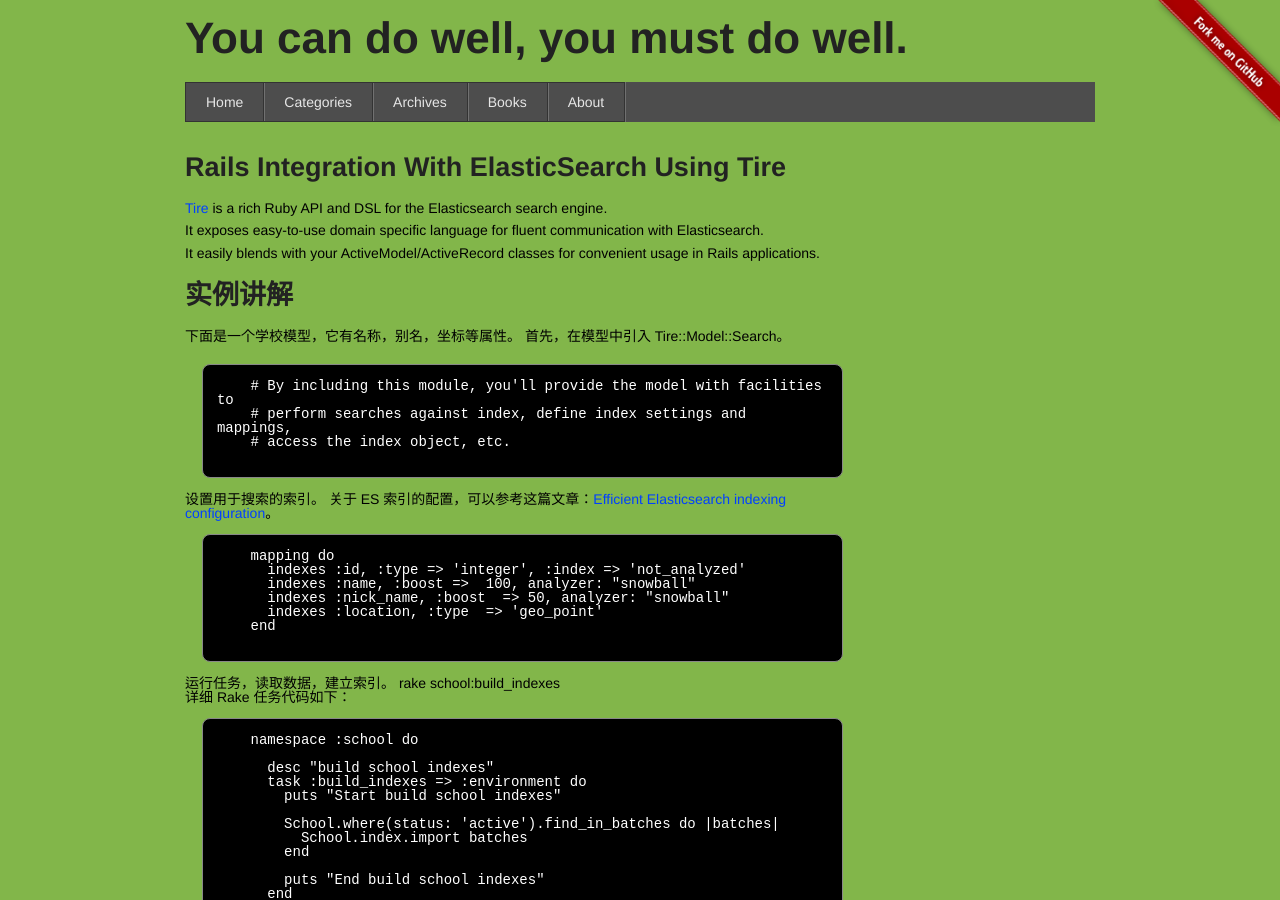
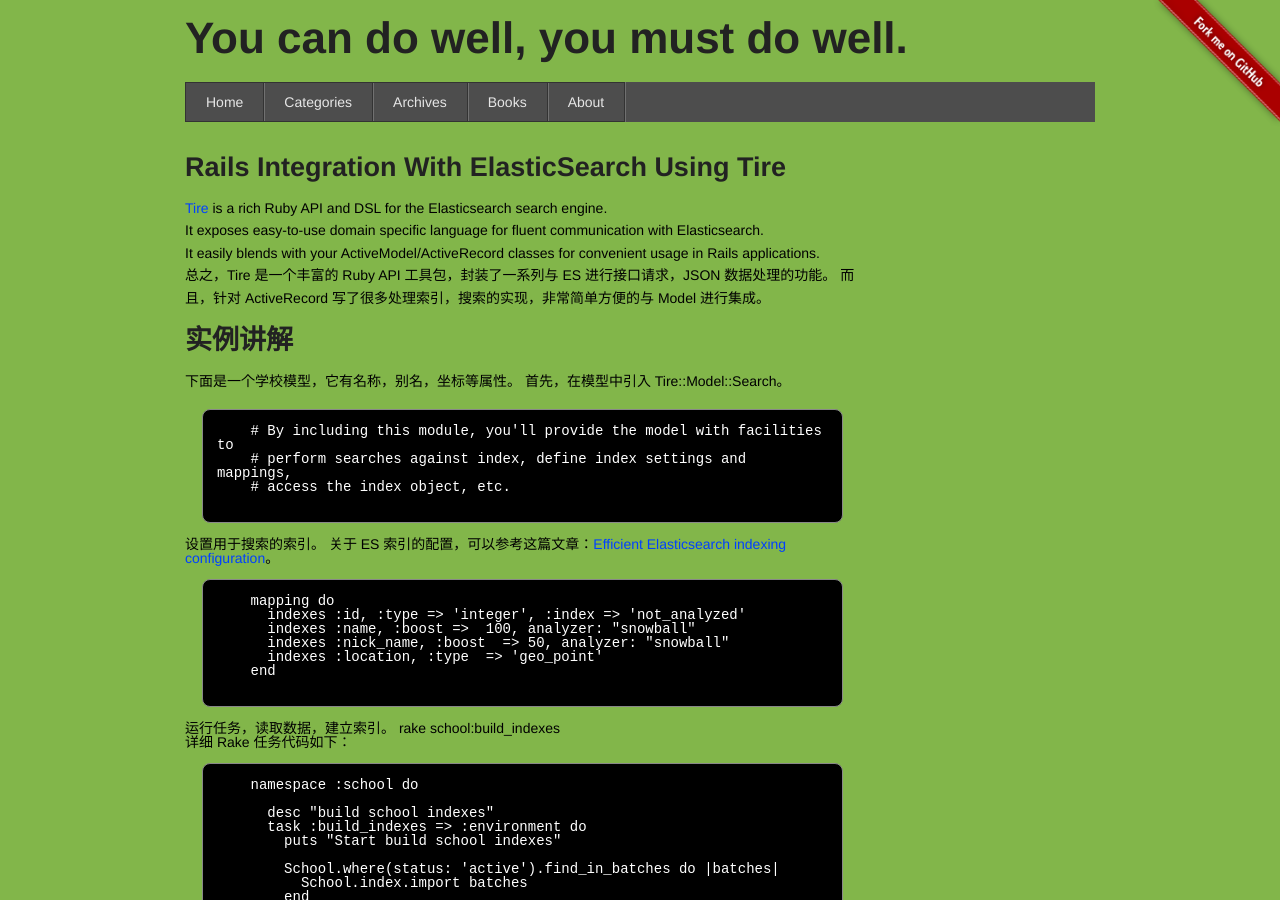
Before and after one commit to manageyp/manageyp.github.com, a Jekyll site: the page built from _posts/2013-10-10-rails-integration-with-elasticsearch-using-tire.html, in a window 1280 px wide and 900 px high. Built offline with Jekyll 4.4.1, drawn with Linux system fonts in a browser that asks for light colours; nearby versions of some CDN libraries; comment, search, counter and statistics services are not loaded.

```diff
--- a/_posts/2013-10-10-rails-integration-with-elasticsearch-using-tire.html
+++ b/_posts/2013-10-10-rails-integration-with-elasticsearch-using-tire.html
@@ -10,7 +10,9 @@ record_on: 2013-10-10
 <p>
 <a href="https://github.com/karmi/retire" target="_blank">Tire</a> is a rich Ruby API and DSL for the Elasticsearch search engine.<br />
 It exposes easy-to-use domain specific language for fluent communication with Elasticsearch.<br />
-It easily blends with your ActiveModel/ActiveRecord classes for convenient usage in Rails applications.
+It easily blends with your ActiveModel/ActiveRecord classes for convenient usage in Rails applications.<br />
+总之，Tire 是一个丰富的 Ruby API 工具包，封装了一系列与 ES 进行接口请求，JSON 数据处理的功能。
+而且，针对 ActiveRecord 写了很多处理索引，搜索的实现，非常简单方便的与 Model 进行集成。
 </p>
 
 <h3>实例讲解</h3>
```
